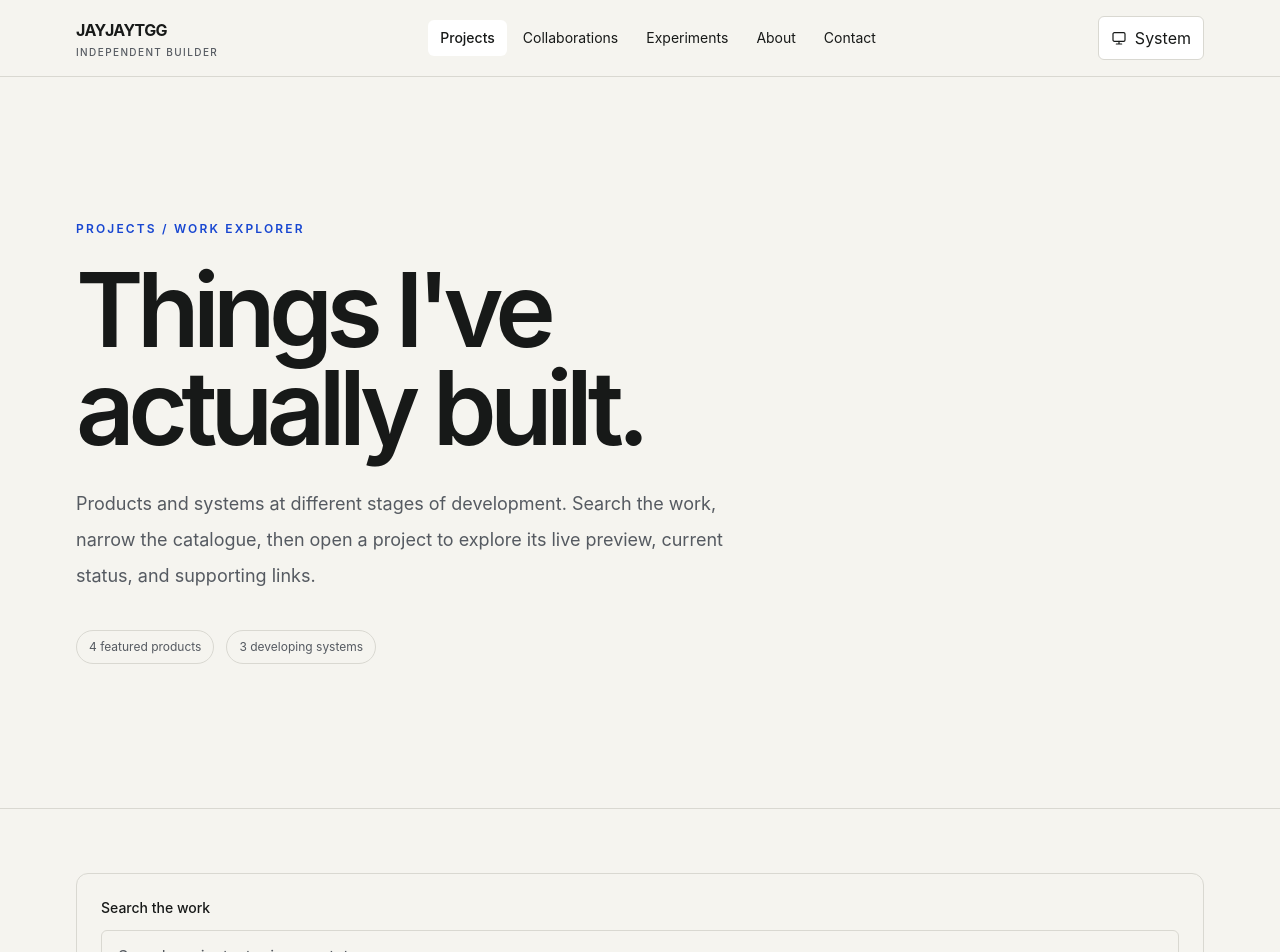
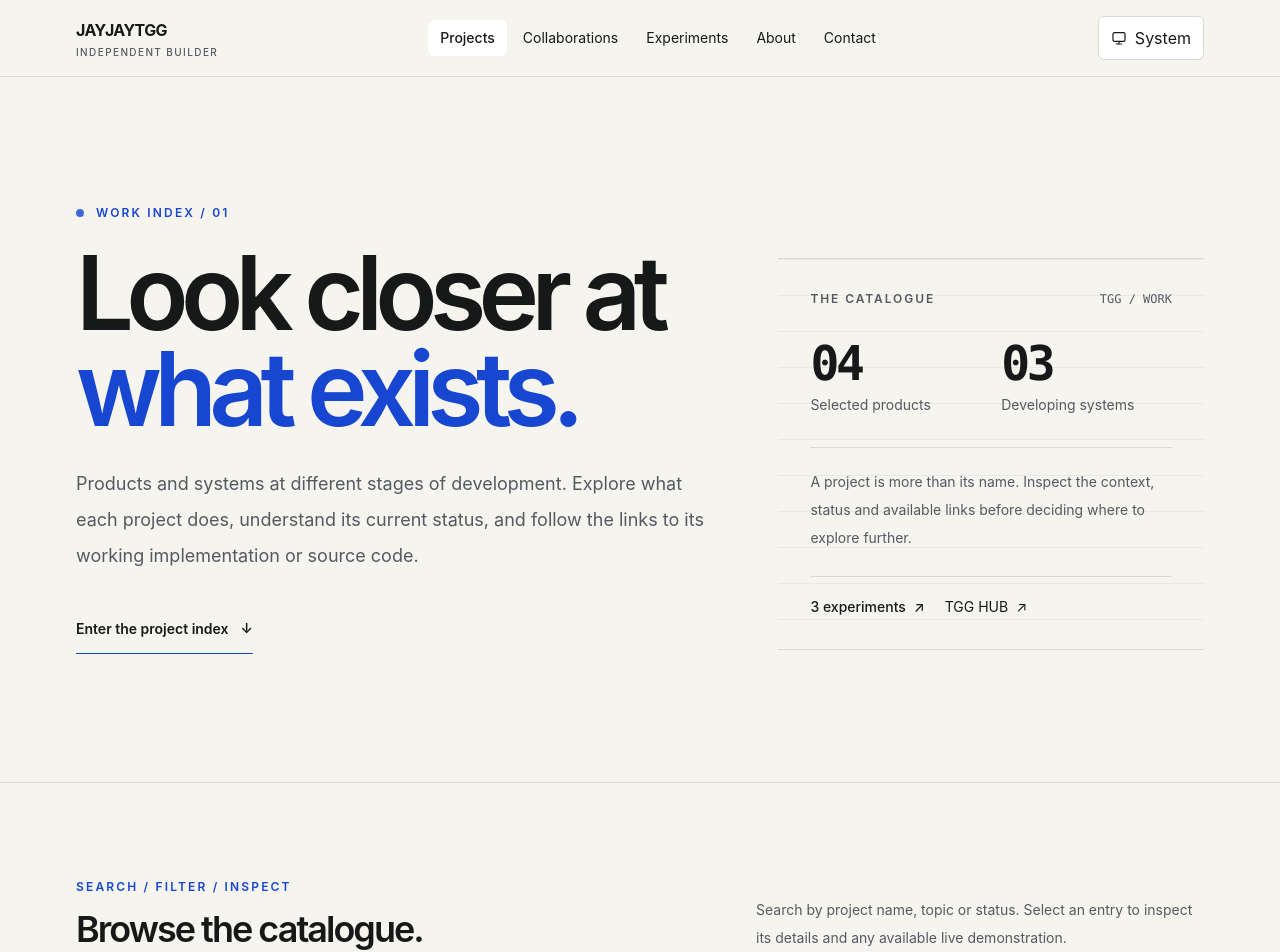
Before and after one commit to JJTGG/JAYJAYTGG, a Next.js app: page /work in a window 1280 px wide. Shown: the top 952 px of the page. Built offline with nearby package versions, Linux system fonts and the light colour scheme.

Commit message:
refactor: align project explorer with editorial homepage

```diff
--- a/app/work/page.tsx
+++ b/app/work/page.tsx
@@ -1,13 +1,13 @@
-
 import type { Metadata } from "next";
 import Link from "next/link";
 import ProjectExplorer from "../../components/ProjectExplorer";
+import ScrollReveal from "../components/ScrollReveal";
 import { projects } from "../../lib/projects";
 
 const pageTitle = "Projects & Systems";
 
 const pageDescription =
-  "Explore products and developing systems built by JAYJAYTGG, search the catalogue, and open interactive project previews.";
+  "Explore products and developing systems built by JAYJAYTGG. Search the catalogue, inspect project details, and open available live previews.";
 
 export const metadata: Metadata = {
   title: pageTitle,
@@ -37,65 +37,206 @@ const systemsCount = workProjects.filter(
   (project) => project.portfolioSection === "systems"
 ).length;
 
+const experimentCount = projects.filter(
+  (project) => project.portfolioSection === "experiments"
+).length;
+
 export default function WorkPage() {
   return (
     <main>
+      {/* Editorial introduction */}
       <section className="border-b border-[var(--line)]">
-        <div className="mx-auto w-full max-w-[1240px] px-[var(--page-gutter)] py-20 sm:py-28 md:py-36">
-          <p className="text-xs font-semibold uppercase tracking-[0.18em] text-[var(--accent)]">
-            Projects / Work explorer
+        <div className="mx-auto grid w-full max-w-[1240px] gap-12 px-[var(--page-gutter)] py-16 sm:py-20 md:grid-cols-[minmax(0,1.2fr)_minmax(260px,0.8fr)] md:items-end md:gap-16 md:py-28 lg:py-32">
+          <ScrollReveal>
+            <div className="min-w-0">
+              <p className="flex items-center gap-3 text-xs font-semibold uppercase tracking-[0.18em] text-[var(--accent)]">
+                <span
+                  aria-hidden="true"
+                  className="motion-pulse h-2 w-2 rounded-full bg-[var(--accent)]"
+                />
+                Work index / 01
               </p>
 
-          <h1 className="mt-6 max-w-5xl text-[clamp(3rem,8vw,7rem)] font-semibold leading-[0.96] tracking-[-0.065em]">
-            Things I&apos;ve actually built.
+              <h1 className="mt-6 max-w-4xl text-[clamp(3.2rem,8vw,7rem)] font-semibold leading-[0.94] tracking-[-0.075em]">
+                Look closer at
+                <span className="block text-[var(--accent)]">
+                  what exists.
+                </span>
               </h1>
 
               <p className="mt-7 max-w-2xl text-base leading-8 text-[var(--muted)] sm:text-lg sm:leading-9">
-            Products and systems at different stages of development. Search
-            the work, narrow the catalogue, then open a project to explore its
-            live preview, current status, and supporting links.
+                Products and systems at different stages of development.
+                Explore what each project does, understand its current
+                status, and follow the links to its working implementation
+                or source code.
               </p>
 
-          <div className="mt-9 flex flex-wrap gap-3 text-xs text-[var(--muted)]">
-            <span className="rounded-full border border-[var(--line)] px-3 py-2">
-              {featuredCount} featured products
+              <a
+                href="#project-explorer"
+                className="motion-lift mt-8 inline-flex min-h-12 items-center gap-3 border-b border-[var(--accent)] py-3 text-sm font-semibold text-[var(--foreground)]"
+              >
+                Enter the project index
+                <span className="motion-arrow" aria-hidden="true">
+                  ↓
                 </span>
+              </a>
+            </div>
+          </ScrollReveal>
 
-            <span className="rounded-full border border-[var(--line)] px-3 py-2">
-              {systemsCount} developing systems
+          <ScrollReveal delayMs={100}>
+            <aside className="relative isolate overflow-hidden border-y border-[var(--line)] py-6 sm:py-8 md:mb-1 md:px-6 lg:px-8">
+              <div
+                aria-hidden="true"
+                className="pointer-events-none absolute inset-0 z-0 opacity-40"
+                style={{
+                  backgroundImage:
+                    "linear-gradient(var(--line) 1px, transparent 1px)",
+                  backgroundSize: "100% 36px"
+                }}
+              />
+
+              <div className="relative z-10">
+                <div className="flex items-center justify-between gap-4">
+                  <p className="text-xs font-semibold uppercase tracking-[0.16em] text-[var(--muted)]">
+                    The catalogue
+                  </p>
+
+                  <span className="font-mono text-xs text-[var(--muted)]">
+                    TGG / WORK
                   </span>
                 </div>
+
+                <div className="mt-8 grid grid-cols-2 gap-x-5 gap-y-8">
+                  <div>
+                    <p className="font-mono text-4xl font-semibold tracking-[-0.07em] sm:text-5xl">
+                      {String(featuredCount).padStart(2, "0")}
+                    </p>
+                    <p className="mt-2 text-sm text-[var(--muted)]">
+                      Selected products
+                    </p>
+                  </div>
+
+                  <div>
+                    <p className="font-mono text-4xl font-semibold tracking-[-0.07em] sm:text-5xl">
+                      {String(systemsCount).padStart(2, "0")}
+                    </p>
+                    <p className="mt-2 text-sm text-[var(--muted)]">
+                      Developing systems
+                    </p>
+                  </div>
+
+                  <div className="col-span-2 border-t border-[var(--line)] pt-5">
+                    <p className="max-w-sm text-sm leading-7 text-[var(--muted)]">
+                      A project is more than its name. Inspect the context,
+                      status and available links before deciding where to
+                      explore further.
+                    </p>
+                  </div>
+                </div>
+
+                <div className="mt-6 flex flex-wrap items-center gap-x-5 gap-y-3 border-t border-[var(--line)] pt-5 text-sm">
+                  <Link
+                    href="/experiments"
+                    className="inline-flex items-center gap-2 font-medium text-[var(--accent)] hover:underline"
+                  >
+                    {experimentCount} experiments
+                    <span className="motion-arrow" aria-hidden="true">
+                      ↗
+                    </span>
+                  </Link>
+
+                  <Link
+                    href="/tgg-hub"
+                    className="inline-flex items-center gap-2 text-[var(--muted)] hover:text-[var(--foreground)]"
+                  >
+                    TGG HUB
+                    <span className="motion-arrow" aria-hidden="true">
+                      ↗
+                    </span>
+                  </Link>
+                </div>
+              </div>
+            </aside>
+          </ScrollReveal>
         </div>
       </section>
 
-      <section>
-        <div className="mx-auto w-full max-w-[1240px] px-[var(--page-gutter)] py-12 sm:py-16">
+      {/* Searchable catalogue */}
+      <section
+        aria-labelledby="catalogue-heading"
+        className="scroll-mt-8"
+      >
+        <div className="mx-auto w-full max-w-[1240px] px-[var(--page-gutter)] py-16 sm:py-20 lg:py-24">
+          <ScrollReveal>
+            <div className="mb-8 flex flex-col gap-4 border-b border-[var(--line)] pb-7 sm:flex-row sm:items-end sm:justify-between">
+              <div>
+                <p className="text-xs font-semibold uppercase tracking-[0.18em] text-[var(--accent)]">
+                  Search / Filter / Inspect
+                </p>
+
+                <h2
+                  id="catalogue-heading"
+                  className="mt-3 text-3xl font-semibold leading-tight tracking-[-0.055em] sm:text-4xl"
+                >
+                  Browse the catalogue.
+                </h2>
+              </div>
+
+              <p className="max-w-md text-sm leading-7 text-[var(--muted)]">
+                Search by project name, topic or status. Select an entry to
+                inspect its details and any available live demonstration.
+              </p>
+            </div>
+          </ScrollReveal>
+
+          <div id="project-explorer" className="scroll-mt-8">
             <ProjectExplorer projects={workProjects} />
+          </div>
 
-          <div className="mt-16 flex flex-col gap-5 border-t border-[var(--line)] pt-8 sm:flex-row sm:items-center sm:justify-between">
+          {/* Continue exploring */}
+          <ScrollReveal>
+            <div className="mt-20 border-t border-[var(--line)] pt-8 sm:mt-24 sm:pt-10">
+              <div className="grid gap-8 md:grid-cols-[minmax(0,1fr)_minmax(260px,0.75fr)] md:items-end md:gap-12">
                 <div>
                   <p className="text-xs font-semibold uppercase tracking-[0.16em] text-[var(--muted)]">
-                Beyond products and systems
+                    Beyond the project index
                   </p>
 
-              <h2 className="mt-3 text-xl font-semibold tracking-tight">
-                Explore the experiments.
+                  <h2 className="mt-3 max-w-2xl text-3xl font-semibold leading-tight tracking-[-0.055em] sm:text-4xl">
+                    Some ideas are worth exploring without becoming products.
                   </h2>
 
-              <p className="mt-2 max-w-xl text-sm leading-7 text-[var(--muted)]">
+                  <p className="mt-4 max-w-xl text-sm leading-7 text-[var(--muted)] sm:text-base sm:leading-8">
                     Smaller builds and technical explorations have their own
-                collection, with direct access to their project previews.
+                    collection. Their unfinished status is part of the
+                    context, not something to hide.
                   </p>
                 </div>
 
+                <div className="flex flex-wrap gap-4 md:justify-end">
                   <Link
                     href="/experiments"
-              className="inline-flex min-h-11 shrink-0 items-center gap-2 text-sm font-medium text-[var(--accent)] hover:underline"
+                    className="motion-lift inline-flex min-h-12 items-center justify-center gap-3 rounded-md bg-[var(--accent)] px-5 py-3 text-sm font-semibold text-white hover:bg-[var(--accent-strong)]"
                   >
-              View experiments
-              <span aria-hidden="true">↗</span>
+                    Explore experiments
+                    <span className="motion-arrow" aria-hidden="true">
+                      ↗
+                    </span>
+                  </Link>
+
+                  <Link
+                    href="/"
+                    className="inline-flex min-h-12 items-center gap-2 border border-[var(--line)] px-4 py-3 text-sm font-medium hover:border-[var(--accent)] hover:text-[var(--accent)]"
+                  >
+                    Back home
+                    <span className="motion-arrow" aria-hidden="true">
+                      ↗
+                    </span>
                   </Link>
                 </div>
+              </div>
+            </div>
+          </ScrollReveal>
         </div>
       </section>
     </main>
```
Lines whose indentation alone changed are shown as unchanged.
